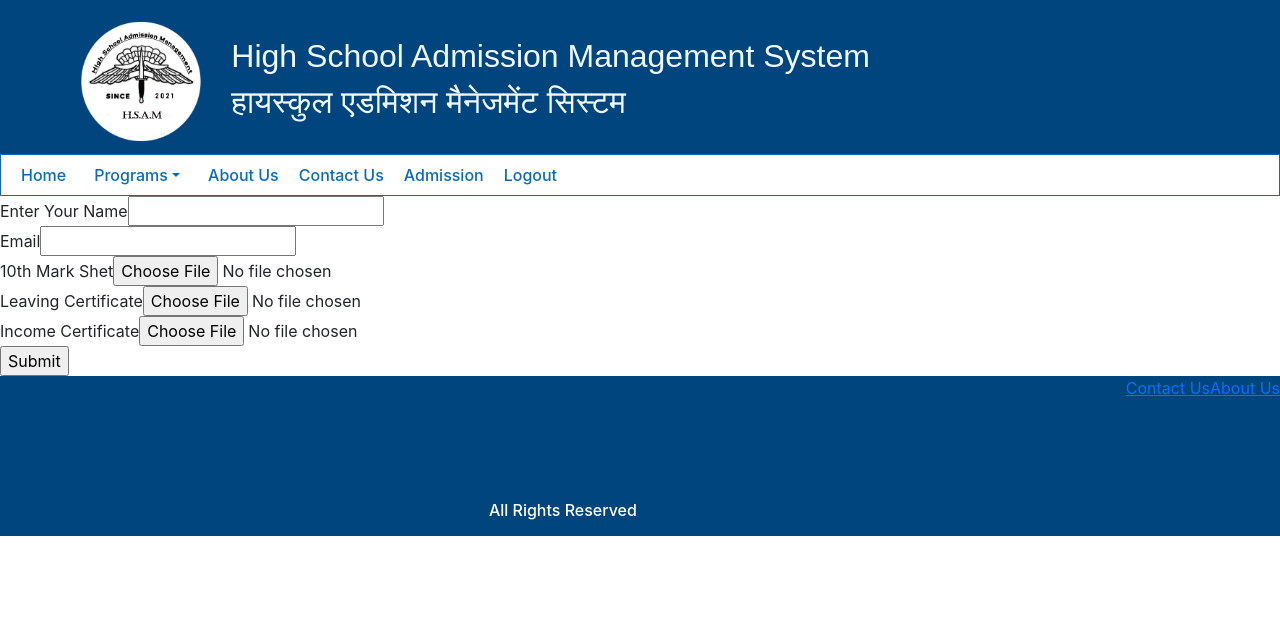
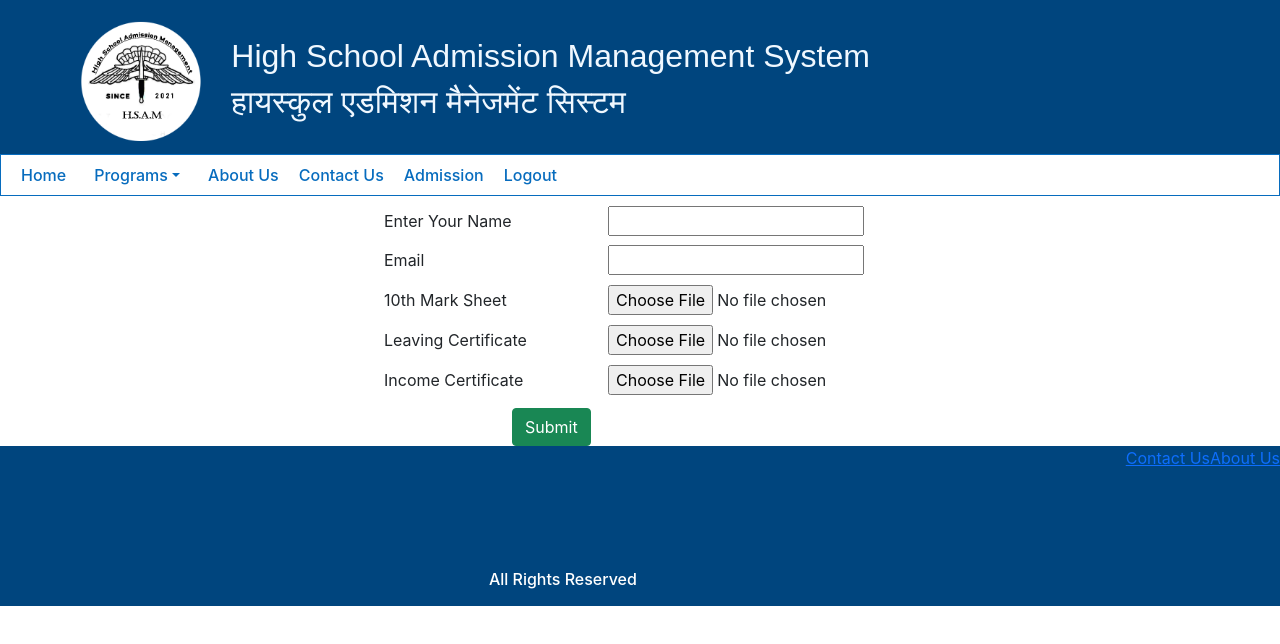
Before and after one commit to adityasasane2000/HighSchool-Admission-WebApp, a React (Create React App) app: page /admission in a window 1280 px wide. Shown: the top 644 px of the page. Built offline with nearby package versions, Linux system fonts and the light colour scheme; no server answers; sample sign-in values are in the browser's storage; a web font is replaced by a local one; what google-maps-react would draw is missing.

Commit message:
Admission Page simple styled

```diff
--- a/src/components/AdmissionForms/AdmissionForm.js
+++ b/src/components/AdmissionForms/AdmissionForm.js
@@ -1,5 +1,10 @@
 import React from "react";
 import { useForm } from "react-hook-form";
+import {
+  Button
+
+} from "react-bootstrap";
+
 function AdmissionForm() {
   const {
     register,
@@ -12,31 +17,36 @@ function AdmissionForm() {
   };
   return (
     <form onSubmit={handleSubmit(onSubmit)}>
+      <div className="admissionForm-flexbox">
 
       <div>
-        <label>Enter Your  Name </label>
+        <label className="label-admissionForm">Enter Your  Name  </label>
         <input {...register("name", { required: true })} />
       </div>
       <div>
-        <label>Email</label>
+        <label className="label-admissionForm">Email</label>
         <input {...register("email", { required: true })} />
       </div>
       <div>
-        <label>10th Mark Shet</label>
+        <label className="label-admissionForm">10th Mark Sheet</label>
         <input {...register("TenthMarkSheet", { required: true })} type="file" />
       </div>
       <div>
-        <label>Leaving Certificate</label>
+        <label className="label-admissionForm">Leaving Certificate</label>
         <input {...register("leavingCertificate", { required: true })} type="file" />
       </div>
       <div>
-        <label>Income Certificate</label>
+        <label className="label-admissionForm">Income Certificate</label>
         <input {...register("incomeCertificate", { required: true })} type="file" />
       </div>
 
+     <div >
 
-      <input type="submit" />
+      <Button type="submit" variant="success" className="submit-button-admissionForm" >Submit</Button>{' '}
+      </div>
+      </div>
     </form>
+
   );
 }
 
--- /dev/null
+++ b/src/pages/Admission.css
@@ -0,0 +1,13 @@
+.label-admissionForm{
+    margin: 1% 5% 0 30%;
+    width: 10rem;
+}
+
+.submit-button-admissionForm{
+
+        margin: 1% 5% 0 40%;
+
+}
+.admissionForm-flexbox{
+align-items: center;
+}
--- a/src/pages/Admission.js
+++ b/src/pages/Admission.js
@@ -1,4 +1,5 @@
 import React  from 'react';
+import "./Admission.css";
 
 
 import AdmissionForm from '../components/AdmissionForms/AdmissionForm';
--- a/src/pages/Login.css
+++ b/src/pages/Login.css
@@ -130,7 +130,7 @@
     font-weight: 100;
     color: white;
     width:95%;
-    padding: 10px;
+    padding: 10px !important;
     font-size: 0.9rem;
     }
     #sign-button-login:hover{
@@ -139,7 +139,7 @@
     }
     #google-btn-login{
 
-      padding: 10px;
+      padding: 5px;
 
     }
     .social-login{
```
Also changed, not shown: 1 other file (tests, documents, lock files or other folders).
